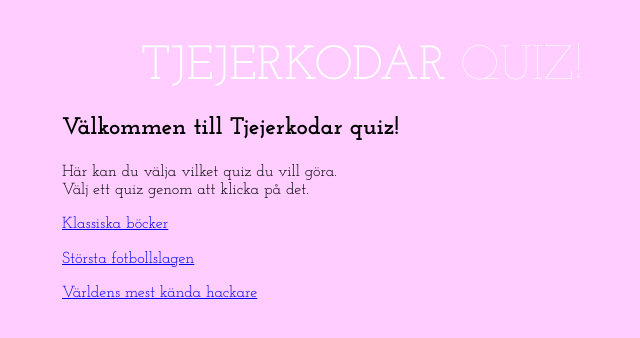
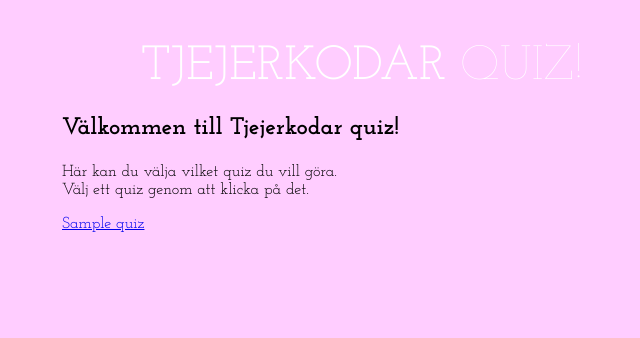
Before and after one commit to saraaven/quizsite, a Django app: page / in a window 1280 px wide. Shown: the top 338 px of the page, without its empty margins (278-918 px from the left). Run offline with Django 3.2, Linux system fonts and the light colour scheme; tables that the repository leaves empty hold one stand-in row (values such as "Sample post"); some libraries are stand-ins or nearby versions.

Commit message:
Koppla ihop modellerna

```diff
--- a/quiz/templates/quiz/startpage.html
+++ b/quiz/templates/quiz/startpage.html
@@ -21,8 +21,8 @@
 
 	<div id="quiz_meny">
 
-		{% for quiz_slug, quiz in quizzes.items %}
-   	 			<p><a href="{% url "quiz_page" quiz_slug %}">
+		{% for quiz in quizzes %}
+   	 			<p><a href="{% url "quiz_page" quiz.slug %}">
 						{{ quiz.name }}
 				</a></p>
 		{% endfor %}
--- a/quiz/views.py
+++ b/quiz/views.py
@@ -1,24 +1,11 @@
 # coding: utf-8
 from django.shortcuts import render
-
-quizzes = {
-	"klassiker": {
-   		"name": u"Klassiska böcker",
-	   	"description": u"Hur bra kan du dina klassiker?"
-	},
-	"fotboll": {
-	   	"name": u"Största fotbollslagen",
-	   	"description": u"Kan du dina lag?"
-	},
-	"kanda-hackare": {
-	    	"name": u"Världens mest kända hackare",
-	    	"description": u"Hackerhistoria är viktigt, kan du den?"	},
-}
+from quiz.models import Quiz
 
 # Create your views here.
 def startpage(request):
 	context = {
-		"quizzes": quizzes,
+		"quizzes": Quiz.objects.all(),
 	}
 	return render(request, "quiz/startpage.html", context)
 
```
